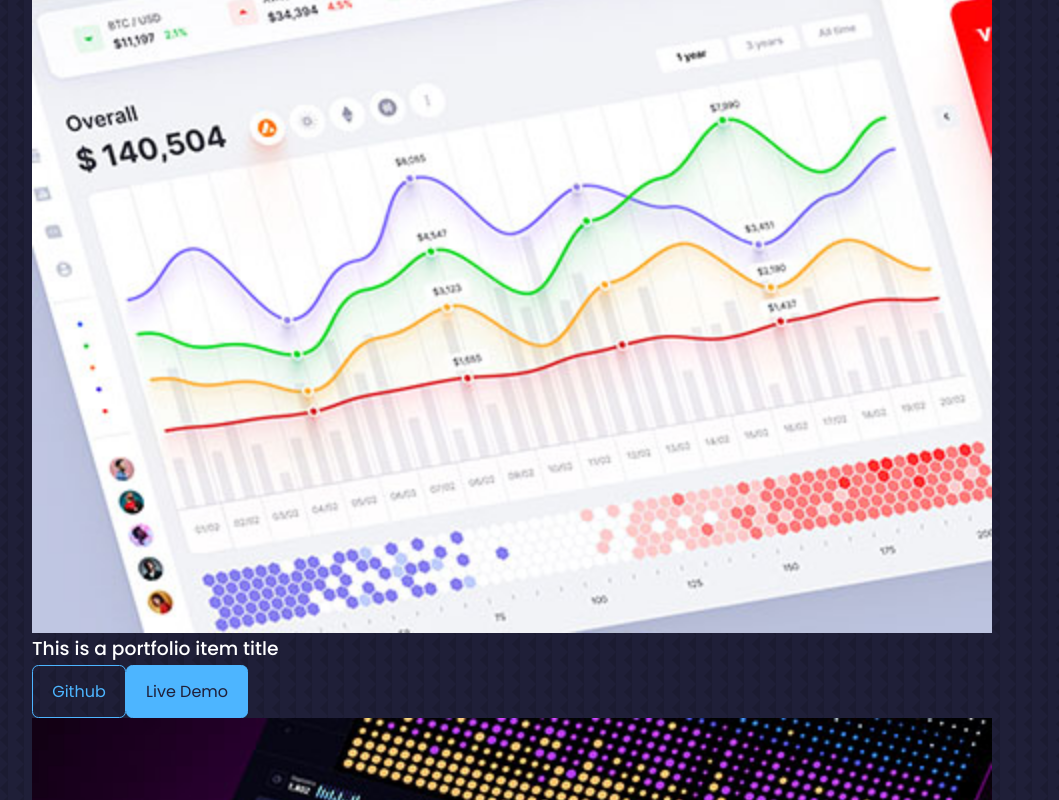
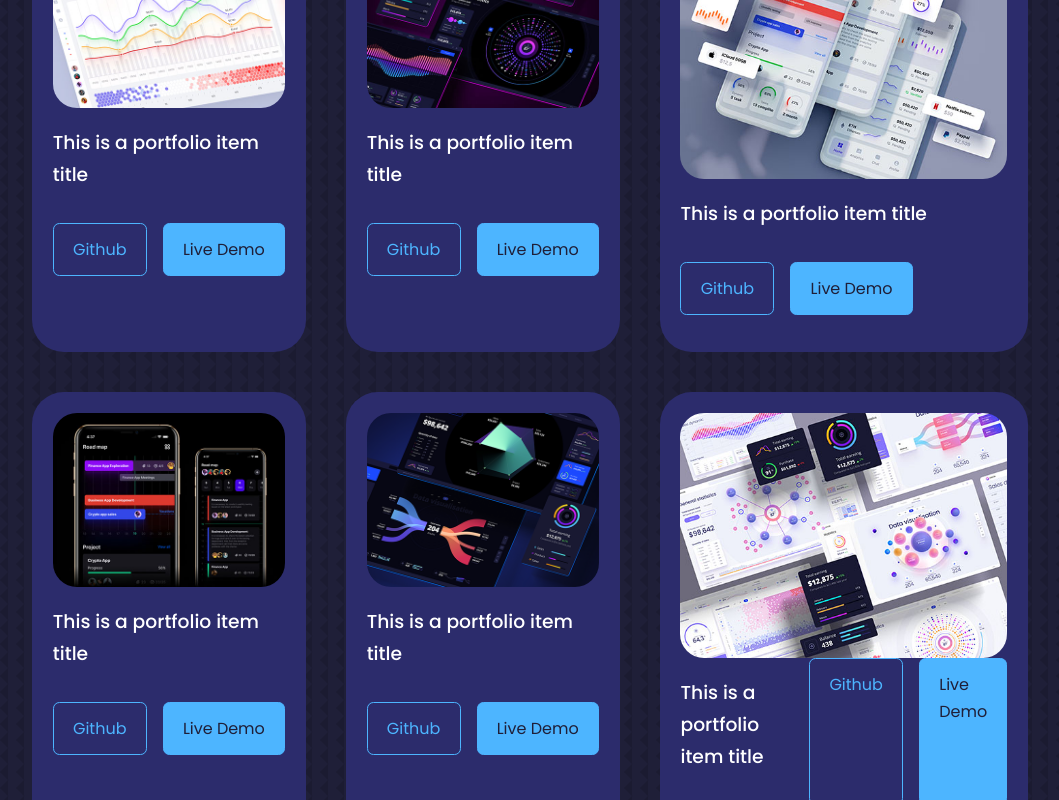
Before and after one commit to hackwebdev/react-personal-portfolio-website, a React (Create React App) app: page / in a window 1280 px wide. Shown: the part 3380-4180 px from the top of the page, without its empty margins (128-1187 px from the left). Built offline with nearby package versions, Linux system fonts and the light colour scheme.

Commit message:
portfolio component css

```diff
--- a/src/components/portfolio/Portfolio.jsx
+++ b/src/components/portfolio/Portfolio.jsx
@@ -18,96 +18,108 @@
             <img src={IMG1} alt='' />
           </div>
           <h3>This is a portfolio item title</h3>
-          <a href='https://github.com' className='btn' target='_blank'>
-            Github
-          </a>
-          <a
-            href='https://dribbble.com/shots/19072418-Shiprocket-Website-Redesign'
-            className='btn btn-primary'
-            target='_blank'
-          >
-            Live Demo
-          </a>
+          <div className='portfolio__item-cta'>
+            <a href='https://github.com' className='btn' target='_blank'>
+              Github
+            </a>
+            <a
+              href='https://dribbble.com/shots/19072418-Shiprocket-Website-Redesign'
+              className='btn btn-primary'
+              target='_blank'
+            >
+              Live Demo
+            </a>
+          </div>
         </article>
         <article className='portfolio__item'>
           <div className='portfolio__item-image'>
             <img src={IMG2} alt='' />
           </div>
           <h3>This is a portfolio item title</h3>
-          <a href='https://github.com' className='btn' target='_blank'>
-            Github
-          </a>
-          <a
-            href='https://dribbble.com/shots/19072418-Shiprocket-Website-Redesign'
-            className='btn btn-primary'
-            target='_blank'
-          >
-            Live Demo
-          </a>
+          <div className='portfolio__item-cta'>
+            <a href='https://github.com' className='btn' target='_blank'>
+              Github
+            </a>
+            <a
+              href='https://dribbble.com/shots/19072418-Shiprocket-Website-Redesign'
+              className='btn btn-primary'
+              target='_blank'
+            >
+              Live Demo
+            </a>
+          </div>
         </article>
         <article className='portfolio__item'>
           <div className='portfolio__item-image'>
             <img src={IMG3} alt='' />
           </div>
           <h3>This is a portfolio item title</h3>
-          <a href='https://github.com' className='btn' target='_blank'>
-            Github
-          </a>
-          <a
-            href='https://dribbble.com/shots/19072418-Shiprocket-Website-Redesign'
-            className='btn btn-primary'
-            target='_blank'
-          >
-            Live Demo
-          </a>
+          <div className='portfolio__item-cta'>
+            <a href='https://github.com' className='btn' target='_blank'>
+              Github
+            </a>
+            <a
+              href='https://dribbble.com/shots/19072418-Shiprocket-Website-Redesign'
+              className='btn btn-primary'
+              target='_blank'
+            >
+              Live Demo
+            </a>
+          </div>
         </article>
         <article className='portfolio__item'>
           <div className='portfolio__item-image'>
             <img src={IMG4} alt='' />
           </div>
           <h3>This is a portfolio item title</h3>
-          <a href='https://github.com' className='btn' target='_blank'>
-            Github
-          </a>
-          <a
-            href='https://dribbble.com/shots/19072418-Shiprocket-Website-Redesign'
-            className='btn btn-primary'
-            target='_blank'
-          >
-            Live Demo
-          </a>
+          <div className='portfolio__item-cta'>
+            <a href='https://github.com' className='btn' target='_blank'>
+              Github
+            </a>
+            <a
+              href='https://dribbble.com/shots/19072418-Shiprocket-Website-Redesign'
+              className='btn btn-primary'
+              target='_blank'
+            >
+              Live Demo
+            </a>
+          </div>
         </article>
         <article className='portfolio__item'>
           <div className='portfolio__item-image'>
             <img src={IMG5} alt='' />
           </div>
           <h3>This is a portfolio item title</h3>
-          <a href='https://github.com' className='btn' target='_blank'>
-            Github
-          </a>
-          <a
-            href='https://dribbble.com/shots/19072418-Shiprocket-Website-Redesign'
-            className='btn btn-primary'
-            target='_blank'
-          >
-            Live Demo
-          </a>
+          <div className='portfolio__item-cta'>
+            <a href='https://github.com' className='btn' target='_blank'>
+              Github
+            </a>
+            <a
+              href='https://dribbble.com/shots/19072418-Shiprocket-Website-Redesign'
+              className='btn btn-primary'
+              target='_blank'
+            >
+              Live Demo
+            </a>
+          </div>
         </article>
         <article className='portfolio__item'>
           <div className='portfolio__item-image'>
             <img src={IMG6} alt='' />
           </div>
-          <h3>This is a portfolio item title</h3>
-          <a href='https://github.com' className='btn' target='_blank'>
-            Github
-          </a>
-          <a
-            href='https://dribbble.com/shots/19072418-Shiprocket-Website-Redesign'
-            className='btn btn-primary'
-            target='_blank'
-          >
-            Live Demo
-          </a>
+          <div className='portfolio__item-cta'>
+            <h3>This is a portfolio item title</h3>
+            <a href='https://github.com' className='btn' target='_blank'>
+              Github
+            </a>
+            <a
+              href='https://dribbble.com/shots/19072418-Shiprocket-Website-Redesign'
+              className='btn btn-primary'
+              target='_blank'
+            >
+              Live Demo
+            </a>
+          </div>
         </article>
       </div>
     </section>
--- a/src/components/portfolio/portfolio.css
+++ b/src/components/portfolio/portfolio.css
@@ -0,0 +1,32 @@
+.portfolio__container {
+  display: grid;
+  grid-template-columns: repeat(3, 1fr);
+  gap: 2.5rem;
+}
+
+.portfolio__item {
+  background-color: var(--color-bg-variant);
+  padding: 1.3rem;
+  border-radius: 2rem;
+  border: 1px solod transparent;
+  transition: var(--transition);
+}
+
+.portfolio__item:hover {
+  border-color: var(--color-primary-variant);
+  background-color: transparent;
+}
+
+.portfolio__item-image {
+  border-radius: 1.5rem;
+  overflow: hidden;
+}
+
+.portfolio__item h3 {
+  margin: 1.2rem 0 2rem;
+}
+.portfolio__item-cta {
+  display: flex;
+  gap: 1rem;
+  margin-bottom: 1rem;
+}
```
